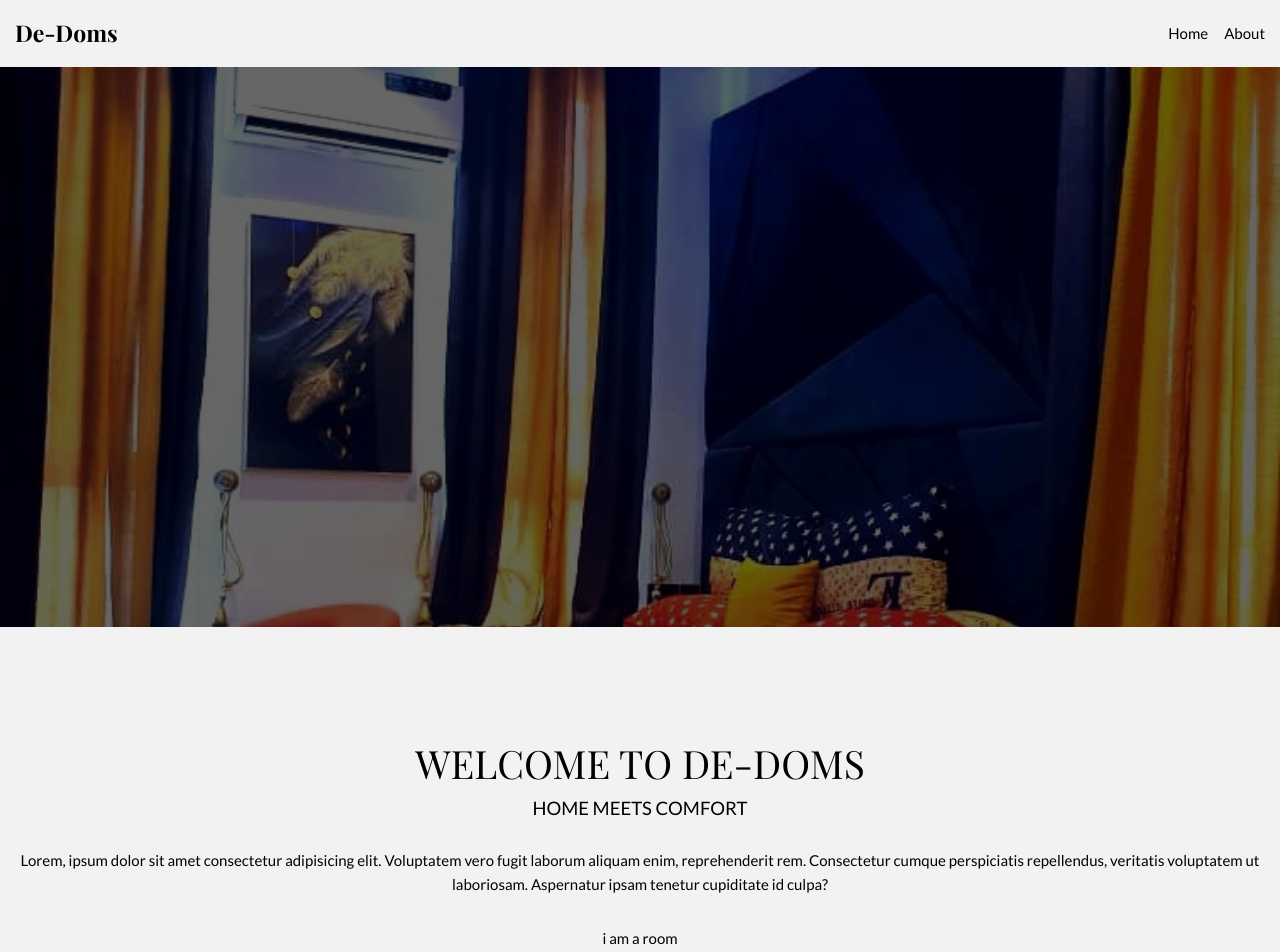
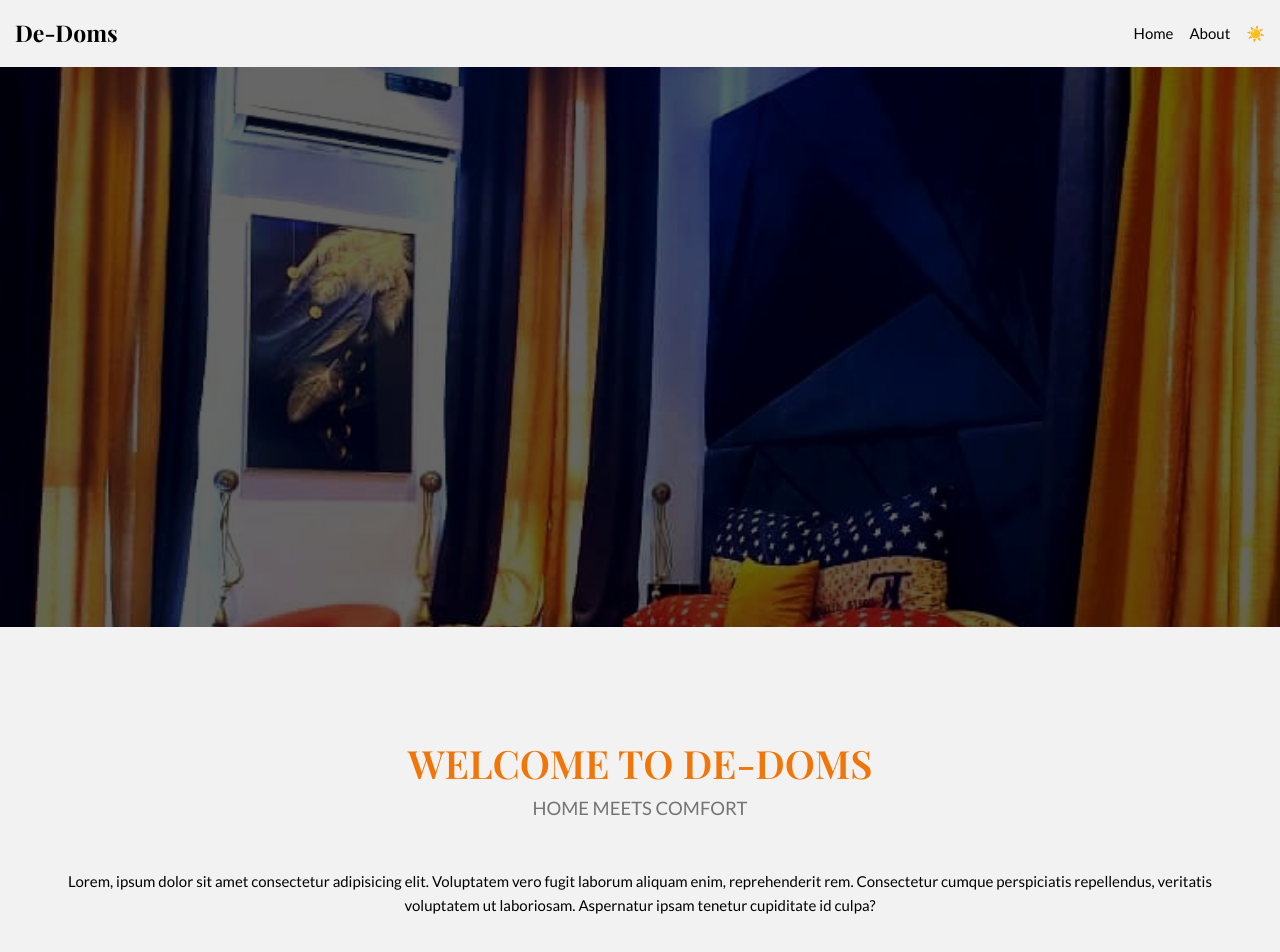
Before and after one commit to blackpandan/apartment, a Vue app: page / in a window 1280 px wide. Shown: the top 952 px of the page. Built offline with nearby package versions, Linux system fonts and the light colour scheme.

Commit message:
added dark mode

```diff
--- a/src/App.vue
+++ b/src/App.vue
@@ -1,6 +1,57 @@
 <script setup>
   import { RouterLink, RouterView } from 'vue-router'
   import Bottom from './components/Bottom.vue'
+  import { nextTick, onMounted } from 'vue';
+  import { ref } from 'vue';
+
+let userTheme = ref("dark")
+
+function setTheme(theme) {
+  console.log("happy");
+  if(theme == "dark"){
+    nextTick(()=>{ document.documentElement.setAttribute("data-theme", "dark")
+    userTheme.value = "dark";
+    localStorage.setItem("theme", theme);
+    })
+
+  }else if(theme == "light"){
+    nextTick(()=>{ document.documentElement.setAttribute("data-theme", "light")
+    userTheme.value = "light";
+    localStorage.setItem("theme", theme);
+    })
+  }
+}
+
+/*function getMediaPreference() {
+  const hasDarkPreference = window.matchMedia(
+        "(prefers-color-scheme: dark)"
+
+  ).matches;
+  if (hasDarkPreference) {
+        document.documentElement.setAttribute("data-theme", "dark")
+        return "dark";
+
+  } else {
+        document.documentElement.setAttribute("data-theme", "light")
+        return "light";
+
+  }
+
+};*/
+
+onMounted(()=>{
+  let theme = localStorage.getItem("theme")
+  if (theme == null){
+    setTheme("light");
+    localStorage.setItem("theme", "light");
+  }else{
+    setTheme(theme);
+  }
+ // const initUserTheme = getMediaPreference();
+  // setTheme();
+})
+
+
 </script>
 
 <template>
@@ -9,6 +60,8 @@
       <nav class="nav">
         <RouterLink to="/" class="link--nav">Home</RouterLink>
         <RouterLink to="/about" class="link--nav">About</RouterLink>
+          <span v-show="userTheme == 'dark'" @click="setTheme('light')" class="changer">🌙</span>
+          <span v-show="userTheme == 'light'" @click="setTheme('dark')" class="changer">☀️</span>
       </nav>
   </header>
 
@@ -29,7 +82,7 @@
   position: sticky;
   top: 0;
   z-index: 12;
-  background-color: var(--color-background-mute);
+  background-color: var(--color-background);
   width: 100%;
   display: flex;
   padding: 1em 1em 1em 1em;
@@ -81,4 +134,8 @@
     font-size: 1em;
   }
 }
+
+.changer{
+  cursor: pointer;
+}
 </style>
--- a/src/assets/base.css
+++ b/src/assets/base.css
@@ -17,14 +17,15 @@
 
   --vt-c-text-light-1: var(--vt-c-indigo);
   --vt-c-text-light-2: rgba(60, 60, 60, 0.66);
+  --vt-c-text-light-4: rgba(50, 50, 50, 0.66);
   --vt-c-text-dark-1: var(--vt-c-white);
   --vt-c-text-dark-2: rgba(240, 240, 240, 0.90);
-  --vt-c-text-dark-4: rgba(240, 240, 240, 0.50);
+  --vt-c-text-dark-4: rgba(220, 220, 220, 0.50);
 }
 
 /* semantic color variables for this project */
 :root {
-  --color-background: var(--vt-c-white);
+  --color-background: var(--vt-c-white-mute);
   --color-background-soft: var(--vt-c-white-soft);
   --color-background-mute: var(--vt-c-white-mute);
 
@@ -32,13 +33,13 @@
   --color-border-hover: var(--vt-c-divider-light-1);
 
   --color-heading: var(--vt-c-text-light-1);
+  --color-subheader2: var(--vt-c-text-light-4);
   --color-text: var(--vt-c-text-light-1);
 
   --section-gap: 160px;
 }
 
-@media (prefers-color-scheme: dark) {
-  :root {
+[data-theme="dark"] {
     --color-background: var(--vt-c-black);
     --color-background-soft: var(--vt-c-black-soft);
     --color-background-mute: var(--vt-c-black-mute);
@@ -49,7 +50,6 @@
     --color-heading: var(--vt-c-text-dark-1);
     --color-subheader2: var(--vt-c-text-dark-4);
     --color-text: var(--vt-c-text-dark-2);
-  }
 }
 
 *,
@@ -57,6 +57,7 @@
 *::after {
   box-sizing: border-box;
   margin: 0;
+  padding: 0;
   position: relative;
   font-weight: normal;
 }
@@ -64,9 +65,10 @@
 body {
   min-height: 100vh;
   color: var(--color-text);
-  background: var(--color-background-mute);
+  background: var(--color-background);
   transition: color 0.5s, background-color 0.5s;
   line-height: 1.6;
+  scroll-behavior: smooth;
   /* font-family: Inter, -apple-system, BlinkMacSystemFont, 'Segoe UI', Roboto, Oxygen, Ubuntu, */
   /*   Cantarell, 'Fira Sans', 'Droid Sans', 'Helvetica Neue', sans-serif; */
   font-family: 'Lato', sans-serif;
--- a/src/views/HomeView.vue
+++ b/src/views/HomeView.vue
@@ -9,9 +9,10 @@
     </section>
 
     <section class="top">
-      <h1 class="headingText text--header">WELCOME TO DE-DOMS</h1>
-      <h3 class="text--subheader2">HOME MEETS COMFORT</h3>
-      <br />
+      <div class="top__header">
+        <h1 class="headingText text--header">WELCOME TO DE-DOMS</h1>
+        <h3 class="text--subheader2">HOME MEETS COMFORT</h3>
+      </div>
       <p>Lorem, ipsum dolor sit amet consectetur adipisicing elit. Voluptatem vero fugit laborum aliquam enim, reprehenderit rem. Consectetur cumque perspiciatis repellendus, veritatis voluptatem ut laboriosam. Aspernatur ipsam tenetur cupiditate id culpa?</p>
     </section>
 
@@ -31,6 +32,8 @@
     &--header{
       color: var(--color-heading);
       font-size: calc(1em + 3vmin);
+      color: #F27507;
+      font-weight: 600;
     }
 
     &--subheader2{
@@ -49,7 +52,11 @@
   .top{
     width: 100%;
     text-align: center;
-    padding: 7em 1em 2em 1em;
+    padding: 7em 3vw 2em 3vw;
+
+    &__header{
+      padding: 0 0 3em 0;
+    }
   }
 
 }
```
